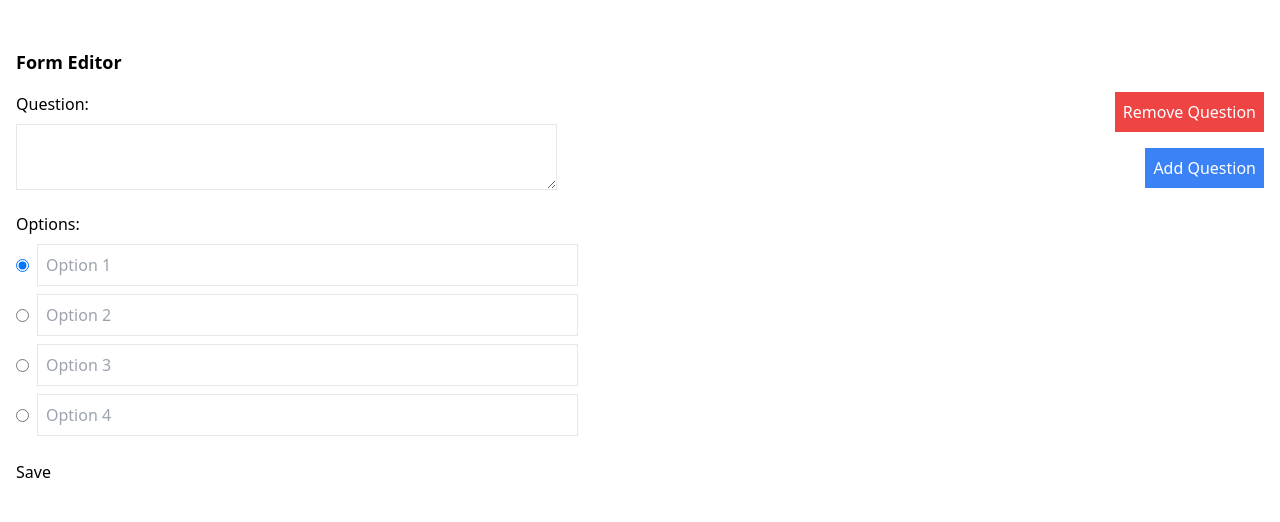
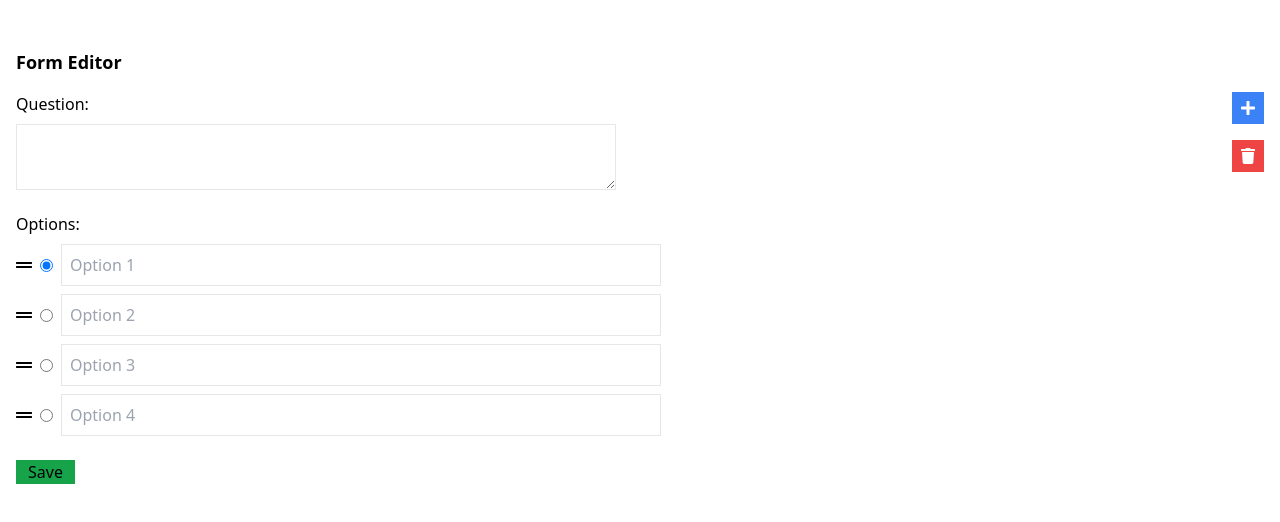
Before and after one commit to UmaSahni/AutoProctor-Clone, a React (Create React App) app in the folder fronted/: page / in a window 1280 px wide. Shown: the top 522 px of the page. Built offline with nearby package versions, Linux system fonts and the light colour scheme.

Commit message:
Made css clean

```diff
--- a/fronted/package.json
+++ b/fronted/package.json
@@ -3,12 +3,15 @@
   "version": "0.1.0",
   "private": true,
   "dependencies": {
+    "@fortawesome/fontawesome-free": "^6.5.1",
     "@testing-library/jest-dom": "^5.17.0",
     "@testing-library/react": "^13.4.0",
     "@testing-library/user-event": "^13.5.0",
     "axios": "^1.6.2",
     "react": "^18.2.0",
+    "react-beautiful-dnd": "^13.1.1",
     "react-dom": "^18.2.0",
+    "react-icons": "^4.12.0",
     "react-router-dom": "^6.20.1",
     "react-scripts": "5.0.1",
     "web-vitals": "^2.1.4"
--- a/fronted/src/Components/CompreQuestion.jsx
+++ b/fronted/src/Components/CompreQuestion.jsx
@@ -1,12 +1,12 @@
 import React, { useState, useEffect } from 'react';
-import axios from "axios"
-
+import axios from "axios";
+import { DragDropContext, Draggable, Droppable } from 'react-beautiful-dnd';
+import { FaPlus } from "react-icons/fa";
+import { FaGripLines, FaTrash  } from 'react-icons/fa';
 const CompreQuestion = () => {
   const [questions, setQuestions] = useState([
     { id: 1, text: '', options: ['', '', '', ''], correct: 0 },
   ]);
-
-  const [format, setFormat] = useState(null)
 
   const handleAddQuestion = () => {
     setQuestions([...questions, { id: questions.length + 1, text: '', options: ['', '', '', ''], correct: 0 }]);
@@ -36,37 +36,53 @@ const CompreQuestion = () => {
     );
   };
 
-  useEffect(() => {
-    // This will be automatically called whenever questions state changes
-    const backendFormat = questions.map((question) => ({
-      userId: 'radha1',
-      question: question.text,
-      options: question.options.map((option, index) => ({
-        text: option,
-        isCorrect: index === question.correct,
-      })),
-    }));
-    setFormat(backendFormat)
-    console.log(backendFormat);
-  }, [questions]); // Specify questions as a dependency for useEffect
+  const onDragEnd = (result) => {
+    if (!result.destination) {
+      return;
+    }
 
+    const updatedOptions = Array.from(questions[0].options);
+    const [reorderedOption] = updatedOptions.splice(result.source.index, 1);
+    updatedOptions.splice(result.destination.index, 0, reorderedOption);
+
+    setQuestions((prevQuestions) => [
+      { ...prevQuestions[0], options: updatedOptions },
+    ]);
+  };
 
   const handleSubmit = () => {
-    axios.post(`http://localhost:8080/mcq/add`, format)
-    .then((res)=>{
-      console.log(res)
+    // Send the questions data to the backend using axios.post
+    axios.post(`http://localhost:8080/mcq/add`, {
+      userId: 'radha1',
+      questionType: 'MCQ',
+      question: questions[0].text,
+      points: 0,  // You may adjust this based on your requirement
+      options: questions[0].options.map((option, index) => ({
+        text: option,
+        isCorrect: index === questions[0].correct,
+      })),
     })
-    .catch((err)=>{
-      console.log(err)
+      .then((res) => {
+        console.log(res);
       })
-  }
+      .catch((err) => {
+        console.log(err);
+      });
+  };
 
   return (
+    <DragDropContext onDragEnd={onDragEnd}>
       <div className="container mx-auto mt-8 p-4">
         <h2 className="text-lg font-bold mb-4">Form Editor</h2>
 
         {questions.map((question) => (
-        <div key={question.id} className="mb-4 flex">
+          <Droppable key={question.id} droppableId="options" type="OPTIONS">
+            {(provided) => (
+              <div
+                {...provided.droppableProps}
+                ref={provided.innerRef}
+                className="mb-4 flex"
+              >
                 <div className="flex-1 pr-4">
                   <label className="block mb-2">Question:</label>
                   <textarea
@@ -77,7 +93,15 @@ const CompreQuestion = () => {
 
                   <label className="block mt-4 mb-2">Options:</label>
                   {question.options.map((option, index) => (
-              <div key={index} className="mb-2 flex items-center">
+                    <Draggable key={index} draggableId={`option-${index}`} index={index}>
+                      {(provided) => (
+                        <div
+                          ref={provided.innerRef}
+                          {...provided.draggableProps}
+                          {...provided.dragHandleProps}
+                          className="mb-2 flex items-center"
+                        >
+                          <FaGripLines className='mr-2' />
                           <input
                             type="radio"
                             name={`correct-answer-${question.id}`}
@@ -93,22 +117,29 @@ const CompreQuestion = () => {
                             className="w-1/2 p-2 border"
                           />
                         </div>
+                      )}
+                    </Draggable>
                   ))}
+                  {provided.placeholder}
                 </div>
                 <div className="flex-shrink-0 flex flex-col items-end">
+                  <button onClick={handleAddQuestion} className="mb-4 bg-blue-500 text-white p-2">
+                    <FaPlus />
+                  </button>
+
                   <button onClick={() => handleRemoveQuestion(question.id)} className="mb-4 bg-red-500 text-white p-2">
-              Remove Question
+                   <FaTrash />
                   </button>
-            <button onClick={handleAddQuestion} className="bg-blue-500 text-white p-2">
-              Add Question
-            </button>
+
                 </div>
               </div>
+            )}
+          </Droppable>
         ))}
 
-      <button onClick={handleSubmit} >Save</button>
-
+        <button className='bg-green-600 pr-3 pl-3' onClick={handleSubmit}>Save</button>
       </div>
+    </DragDropContext>
   );
 };
 
```
Also changed, not shown: 1 other file (tests, documents, lock files or other folders). Lines whose indentation alone changed are shown as unchanged.
